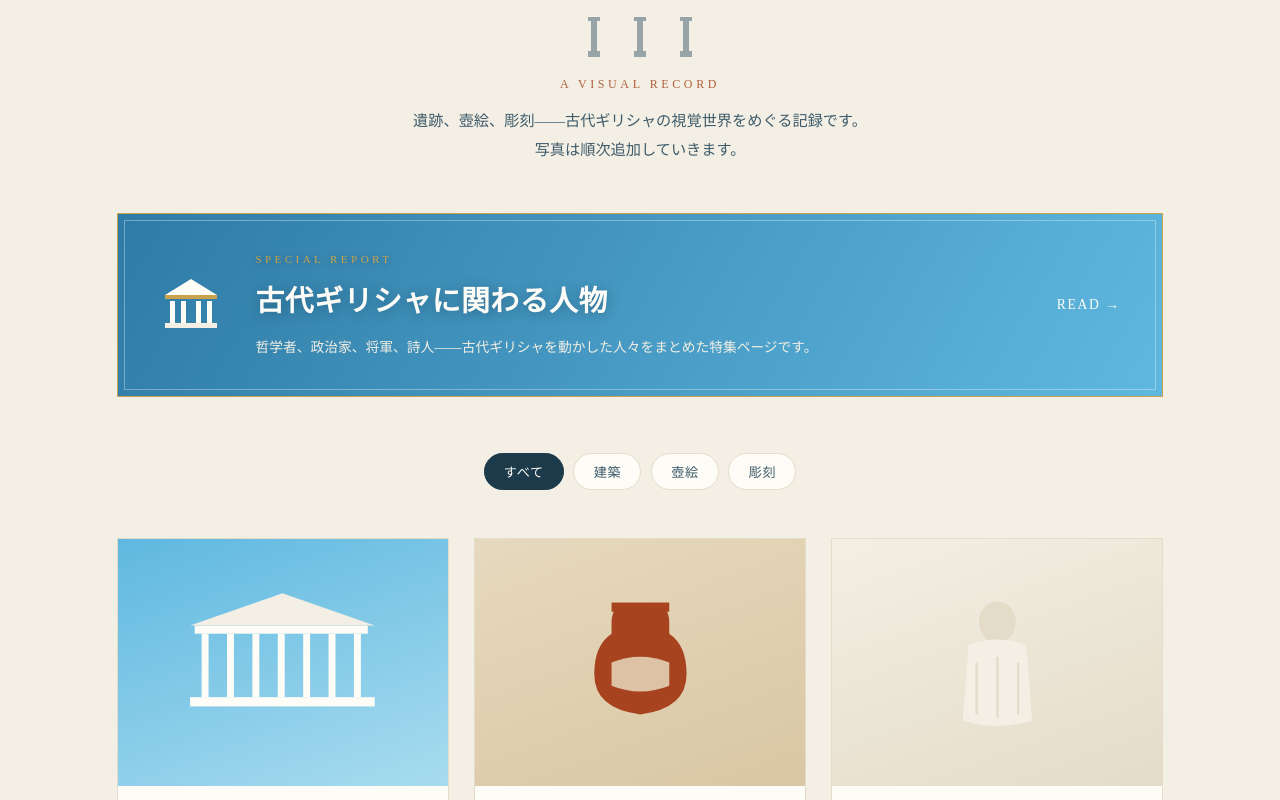
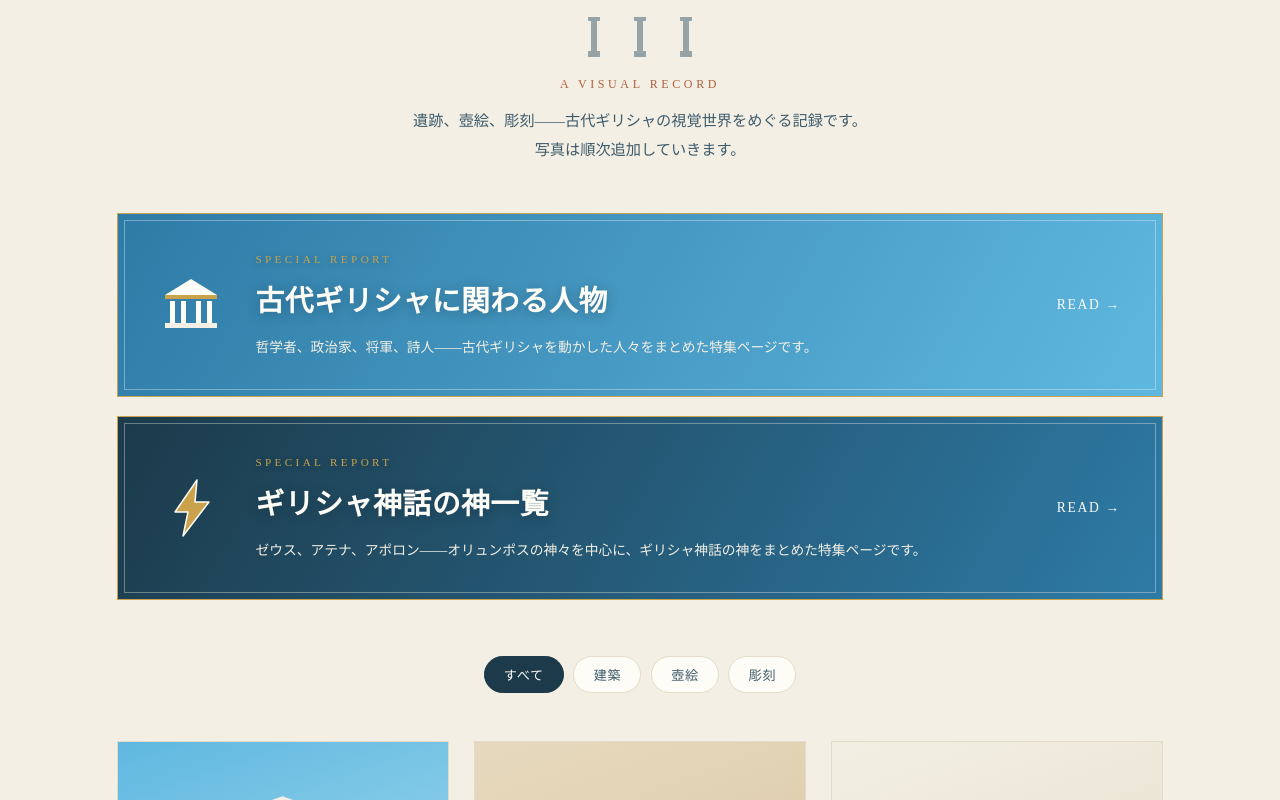
Before and after one commit to Azaleacreativeroom888/fan-greekhistory, a plain HTML site: page gallery.html in a window 1280 px wide. Shown: the part 386-1186 px from the top of the page. Drawn offline with nearby package versions, Linux system fonts and the light colour scheme.

Commit message:
Update gallery.html

```diff
--- a/gallery.html
+++ b/gallery.html
@@ -211,6 +211,10 @@
     transform:translateY(-5px);
     box-shadow:0 20px 40px rgba(28,58,74,0.22);
   }
+  .report-link + .report-link{ margin-top:1.2rem; }
+  .report-link.alt{
+    background:linear-gradient(120deg, var(--ink), var(--sky-top));
+  }
   .report-link .rl-icon svg{ width:64px; height:64px; display:block; }
   .report-link .rl-label{
     font-size:0.7rem;
@@ -330,6 +334,21 @@
       <div class="rl-label">Special Report</div>
       <h3>古代ギリシャに関わる人物</h3>
       <p>哲学者、政治家、将軍、詩人——古代ギリシャを動かした人々をまとめた特集ページです。</p>
+    </div>
+    <div class="rl-arrow">READ →</div>
+  </a>
+
+  <a href="report2.html" class="report-link alt">
+    <div class="rl-icon">
+      <svg viewBox="0 0 64 64" aria-hidden="true">
+        <polygon points="38,4 16,36 29,36 24,60 50,26 36,26" fill="#C9A24B"/>
+        <polygon points="38,4 16,36 29,36 24,60 50,26 36,26" fill="none" stroke="#FDFCF7" stroke-width="1.5" stroke-linejoin="round"/>
+      </svg>
+    </div>
+    <div class="rl-text">
+      <div class="rl-label">Special Report</div>
+      <h3>ギリシャ神話の神一覧</h3>
+      <p>ゼウス、アテナ、アポロン——オリュンポスの神々を中心に、ギリシャ神話の神をまとめた特集ページです。</p>
     </div>
     <div class="rl-arrow">READ →</div>
   </a>
```
